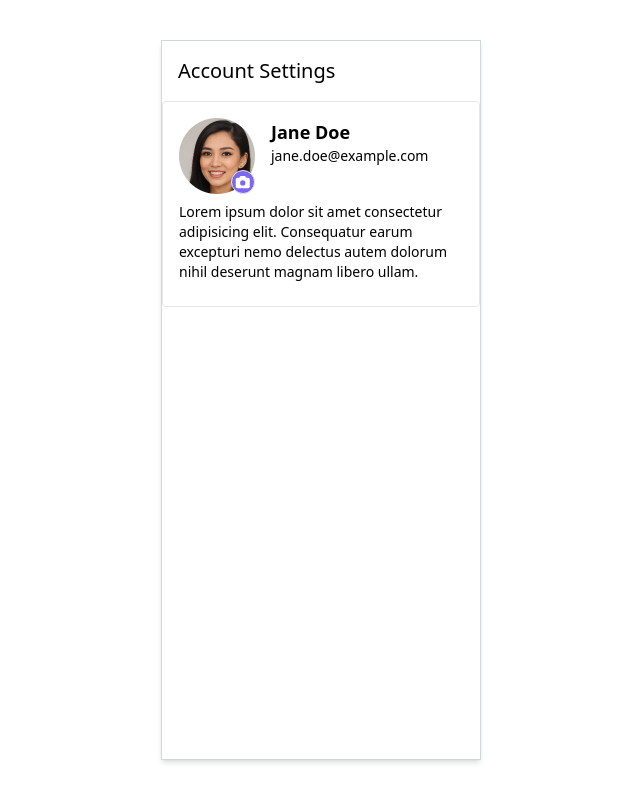
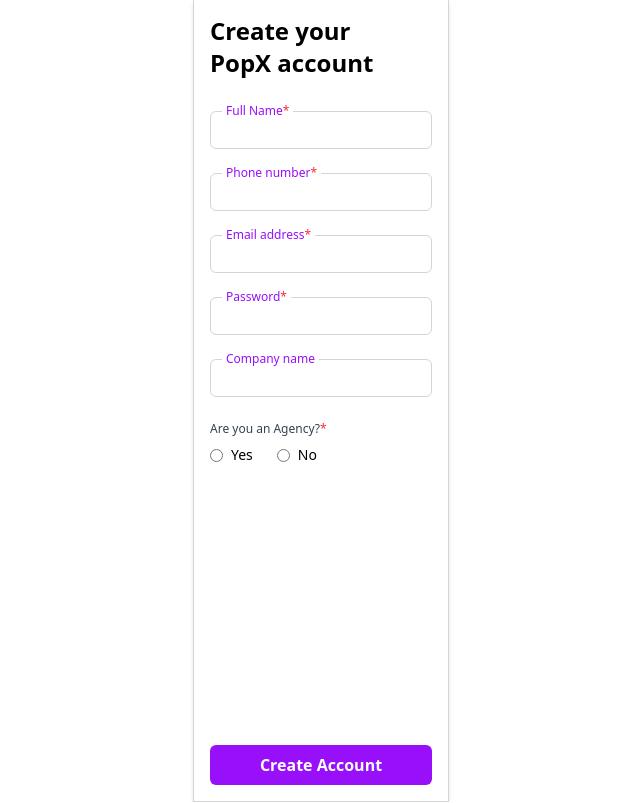
Before and after one commit to imshus/Educase-India-1, a React (Vite) app: page /signup in a window 1280 px wide. Shown: the top 803 px of the page, without its empty margins (319-959 px from the left). Built offline with nearby package versions, Linux system fonts and the light colour scheme.

Commit message:
style: home, login, profile, signup

```diff
--- a/package.json
+++ b/package.json
@@ -18,6 +18,7 @@
     "pre-commit": "^1.2.2",
     "react": "^19.1.1",
     "react-dom": "^19.1.1",
+    "react-router-dom": "^7.8.2",
     "tailwindcss": "^4.1.12"
   },
   "devDependencies": {
--- a/src/App.jsx
+++ b/src/App.jsx
@@ -1,11 +1,18 @@
 import Profile from './components/Profile/Profile.jsx'
-import Home from './components/Home/home.jsx'
+import Login from './components/Login/Login.jsx'
+import Signup from './components/Signup/Signup.jsx'
+import Home from './components/Home/Home.jsx'
+import { BrowserRouter as Router, Routes, Route } from 'react-router-dom';
 function App() {
   return (
-    <>
-     <Profile/>
-     <Home/>
-    </>
+     <Router>
+      <Routes>
+        <Route path="/" element={<Home />} />
+        <Route path="/signup" element={<Signup />} />
+        <Route path="/login" element={<Login />} />
+        <Route path="/profile" element={<Profile />} />
+      </Routes>
+    </Router>
   )
 }
 export default App
--- a/src/components/Home/Home.jsx
+++ b/src/components/Home/Home.jsx
@@ -1,14 +1,16 @@
+import { useNavigate } from 'react-router-dom';
 const Home = () => {
+    const navigate=useNavigate();
     return (
         <div className="flex justify-center items-center h-screen">
-            <div className="flex flex-col justify-end p-4 lg:border lg:border-gray-300 lg:shadow-md lg:w-1/4 min-h-[90%]">
+            <div className="flex flex-col justify-end p-4 lg:border lg:border-gray-300 lg:shadow-md lg:w-1/5 min-h-[90%]">
                 <span className="text-xl font-bold">Welcome to PopX</span>
                 <span className="text-sm mt-1">Lorem ipsum dolor sit amet consectetur, adipisicing elit.</span>
                 <div>
-                    <button className="bg-blue-500 text-sm text-white mt-4 px-4 py-1 rounded w-full cursor-pointer">
+                    <button onClick={() => navigate('/signup')} className="bg-blue-500 text-sm text-white mt-4 px-4 py-1 rounded w-full cursor-pointer">
                         <p className="text-xs font-semibold">Create Account</p>
                     </button>
-                    <button className="bg-pink-100 text-gray-800 mt-2 px-4 py-1 rounded w-full lg:mb-4 cursor-pointer">
+                    <button  onClick={() => navigate('/login')} className="bg-pink-100 text-gray-800 mt-2 px-4 py-1 rounded w-full lg:mb-4 cursor-pointer">
                         <p className="text-xs font-semibold">Already Registered? Login</p>
                     </button>
                 </div>
--- a/src/components/Login/Login.jsx
+++ b/src/components/Login/Login.jsx
@@ -1,9 +1,49 @@
+import { useNavigate } from "react-router-dom";
 const Login = () => {
+  const navigate=useNavigate()
   return (
-    <div>
-      <h1>Login</h1>
+    <div className="flex justify-center items-center h-screen">
+      <div className="flex flex-col p-4 w-full lg:border lg:border-gray-300 lg:shadow-md lg:w-1/5 min-h-[90%]">
+        <h2 className="text-2xl font-bold mb-1">
+          Signin to your<br />PopX account
+        </h2>
+        <p className="text-sm text-gray-500 mb-8">
+          Lorem ipsum dolor sit amet,<br />consectetur adipiscing elit,
+        </p>
+        <form className="space-y-6">
+          <div className="relative">
+            <div className="absolute -top-2 left-3 bg-white px-1 text-xs font-medium text-purple-600">
+              Email Address
+            </div>
+            <input
+              type="email"
+              id="email"
+              placeholder=""
+              className="w-full px-3 py-2 border border-gray-300 rounded-md text-sm text-gray-800 focus:outline-none focus:ring-1 focus:ring-purple-600"
+            />
+          </div>
+          <div className="relative">
+            <div className="absolute -top-2 left-3 bg-white px-1 text-xs font-medium text-purple-600">
+              Password
+            </div>
+            <input
+              type="password"
+              id="password"
+              placeholder=""
+              className="w-full px-3 py-2 border border-gray-300 rounded-md text-sm text-gray-800 focus:outline-none focus:ring-1 focus:ring-purple-600"
+            />
+          </div>
+          <button
+            onClick={()=>navigate('/profile')}
+            type="submit"
+            className="w-full bg-gray-300 text-white font-semibold py-2 rounded-md cursor-not-allowed"
+          >
+            Login
+          </button>
+        </form>
+
+      </div>
     </div>
-  )
-}
-
-export default Login
+  );
+};
+export default Login;
--- a/src/components/Profile/Profile.jsx
+++ b/src/components/Profile/Profile.jsx
@@ -3,8 +3,8 @@
 const Profile = () => {
   return (
     <div className="flex justify-center items-center h-screen">
-            <div className="flex flex-col justify-start lg:border lg:border-gray-300 lg:shadow-md lg:w-1/4 min-h-[90%]">
-                <span className="text-xl p-4">Account Settings</span>
+            <div className="flex flex-col justify-start lg:border lg:border-gray-300 lg:shadow-md lg:w-1/5 min-h-[90%]">
+                <span className="text-xl lg:p-4">Account Settings</span>
                 <div className="border border-gray-200 p-4 rounded">
                     <div className="flex">
                         <div className="flex flex-row items-end relative">
--- a/src/components/Signup/Signup.jsx
+++ b/src/components/Signup/Signup.jsx
@@ -1,8 +1,130 @@
+import React, { useState } from 'react';
+import { useNavigate } from 'react-router-dom';
 const Signup = () => {
+  const navigate=useNavigate()
+  const [formData, setFormData] = useState({
+    fullName: '',
+    phone: '',
+    email: '',
+    password: '',
+    company: '',
+    isAgency: '',
+  });
+  const handleChange = (e) => {
+    const { name, value } = e.target;
+    setFormData(prev => ({ ...prev, [name]: value }));
+  };
   return (
-    <div>
-      <h1>Signup</h1>
+    <div className="flex justify-center items-center h-screen">
+      <div className="flex flex-col justify-start w-full p-4 lg:border lg:border-gray-300 lg:shadow-md lg:w-1/5 min-h-[90%]">
+        <h2 className="text-2xl font-bold mb-8">Create your<br />PopX account</h2>
+        <form className="space-y-6">
+          <div className="relative">
+            <div className="absolute -top-2 left-3 bg-white px-1 text-xs font-medium text-purple-600">
+              Full Name<span className="text-red-500">*</span>
+            </div>
+            <input
+              type="text"
+              name="fullName"
+              value={formData.fullName}
+              onChange={handleChange}
+              placeholder=""
+              className="w-full px-3 py-2 border border-gray-300 rounded-md text-sm text-gray-800 focus:outline-none focus:ring-1 focus:ring-purple-600"
+            />
+          </div>
+          <div className="relative">
+            <div className="absolute -top-2 left-3 bg-white px-1 text-xs font-medium text-purple-600">
+              Phone number<span className="text-red-500">*</span>
+            </div>
+            <input
+              type="text"
+              name="phone"
+              value={formData.phone}
+              onChange={handleChange}
+              placeholder=""
+              className="w-full px-3 py-2 border border-gray-300 rounded-md text-sm text-gray-800 focus:outline-none focus:ring-1 focus:ring-purple-600"
+            />
+          </div>
+          <div className="relative">
+            <div className="absolute -top-2 left-3 bg-white px-1 text-xs font-medium text-purple-600">
+              Email address<span className="text-red-500">*</span>
+            </div>
+            <input
+              type="email"
+              name="email"
+              value={formData.email}
+              onChange={handleChange}
+              placeholder=""
+              className="w-full px-3 py-2 border border-gray-300 rounded-md text-sm text-gray-800 focus:outline-none focus:ring-1 focus:ring-purple-600"
+            />
+          </div>
+          <div className="relative">
+            <div className="absolute -top-2 left-3 bg-white px-1 text-xs font-medium text-purple-600">
+              Password<span className="text-red-500">*</span>
+            </div>
+            <input
+              type="password"
+              name="password"
+              value={formData.password}
+              onChange={handleChange}
+              placeholder=""
+              className="w-full px-3 py-2 border border-gray-300 rounded-md text-sm text-gray-800 focus:outline-none focus:ring-1 focus:ring-purple-600"
+            />
+          </div>
+          <div className="relative">
+            <div className="absolute -top-2 left-3 bg-white px-1 text-xs font-medium text-purple-600">
+              Company name
+            </div>
+            <input
+              type="text"
+              name="company"
+              value={formData.company}
+              onChange={handleChange}
+              placeholder=""
+              className="w-full px-3 py-2 border border-gray-300 rounded-md text-sm text-gray-800 focus:outline-none focus:ring-1 focus:ring-purple-600"
+            />
+          </div>
+          <div className="mt-2">
+            <div className="mb-2 text-xs font-medium text-gray-700">
+              Are you an Agency?<span className="text-red-500">*</span>
+            </div>
+            <div className="flex items-center gap-6">
+              <label className="flex items-center gap-2 text-sm">
+                <input
+                  type="radio"
+                  name="isAgency"
+                  value="yes"
+                  checked={formData.isAgency === 'yes'}
+                  onChange={handleChange}
+                  className="accent-purple-600"
+                />
+                Yes
+              </label>
+              <label className="flex items-center gap-2 text-sm">
+                <input
+                  type="radio"
+                  name="isAgency"
+                  value="no"
+                  checked={formData.isAgency === 'no'}
+                  onChange={handleChange}
+                  className="accent-purple-600"
+                />
+                No
+              </label>
+            </div>
+          </div>
+          <button
+            type="submit"
+            onClick={()=>navigate('/login')
+            }
+            className="mt-64 w-full bg-purple-600 text-white font-semibold py-2 rounded-md hover:bg-purple-700 transition"
+          >
+            Create Account
+          </button>
+        </form>
+      </div>
     </div>
-  )
-}
-export default Signup
+  );
+};
+
+export default Signup;
```
Also changed, not shown: 1 other file (tests, documents, lock files or other folders).
